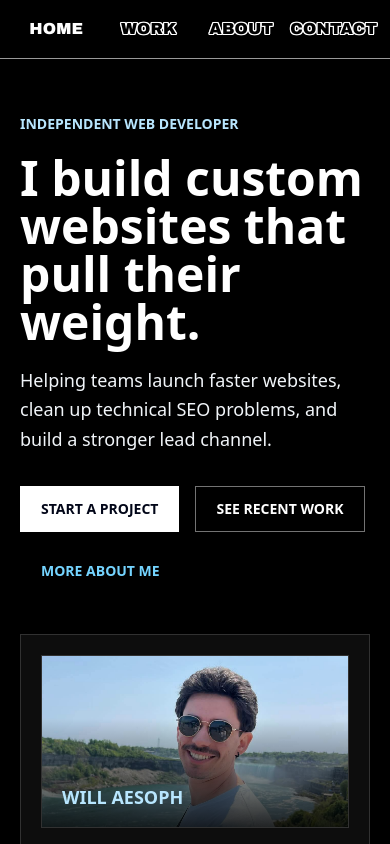
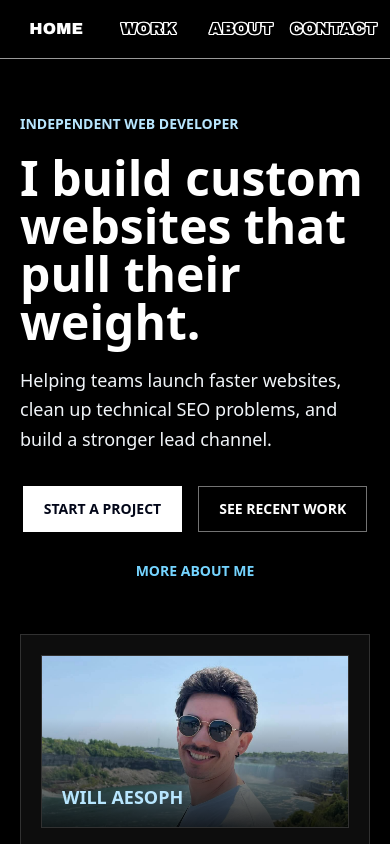
Before and after one commit to waesoph/work-portfolio, a React (Vite) app: page / in a window 390 px wide. Shown: the top 844 px of the page. Built offline with nearby package versions, Linux system fonts and the light colour scheme; a web font is replaced by a local one.

Commit message:
center buttons on mobile

```diff
--- a/src/pages/Home.jsx
+++ b/src/pages/Home.jsx
@@ -54,7 +54,7 @@ export default function Home() {
               </p>
             </div>
 
-            <div className="flex flex-wrap gap-4">
+            <div className="flex flex-wrap gap-4 max-lg:justify-center">
               <Link
                 to="/contact"
                 className="border border-white bg-white px-5 py-3 text-sm font-semibold uppercase text-slate-950 hover:bg-transparent hover:text-white"
```
